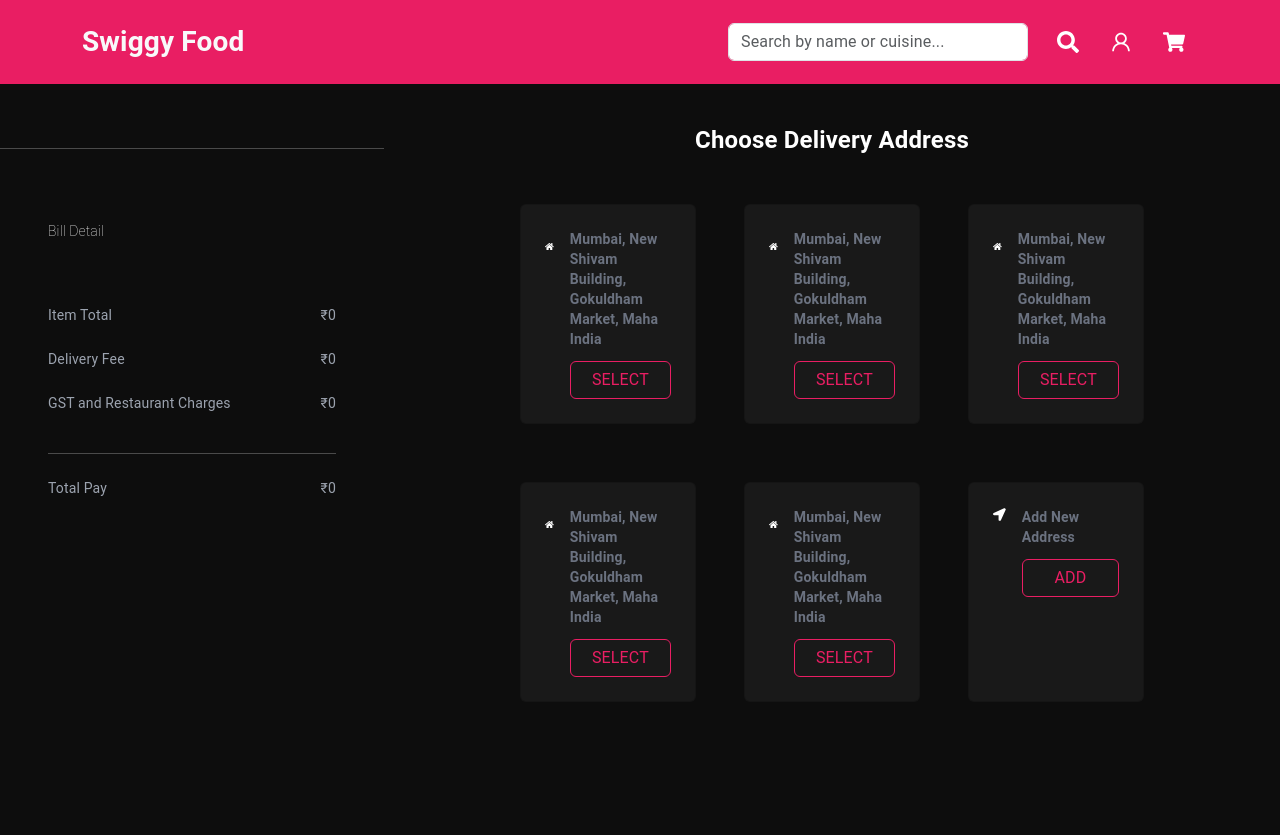
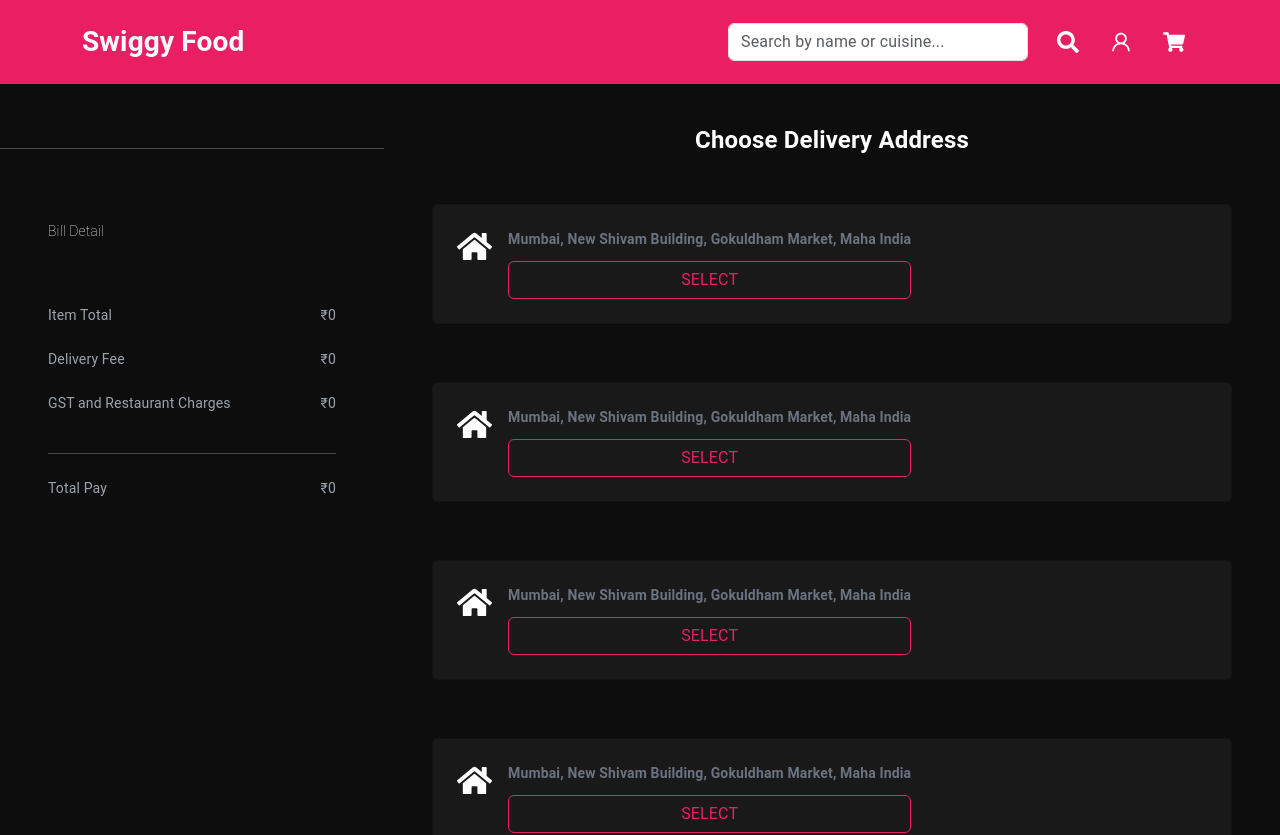
Before and after one commit to namratachavan15/onlinefoodorderingspringbootreact, a React (Create React App) app in the folder Front end/food_order copy 2/: page /cart in a window 1280 px wide. Shown: the top 835 px of the page. Built offline with nearby package versions, Linux system fonts and the light colour scheme.

Commit message:
Update AddressCart.jsx

```diff
--- a/Front end/food_order copy 2/src/component/Cart/AddressCart.jsx
+++ b/Front end/food_order copy 2/src/component/Cart/AddressCart.jsx
@@ -4,7 +4,7 @@
 
 const AddressCart = ({ item, showButton, handleSelectAddress }) => {
   return (
-    <Card className="d-flex flex-row gap-3 p-4 w-64"  style={{backgroundColor:"#191919"}}>
+    <Card className="d-flex flex-row gap-3 p-4 w-100 flex-wrap"  style={{backgroundColor:"#191919"}}>
       <FaHome size={35} className="text-white" />
       <div className="space-y-3 text-gray-500">
         <h1 className="font-semibold text-sm" style={{ fontFamily: "Roboto, Helvetica, Arial, sans-serif" }}>Mumbai, New Shivam Building, Gokuldham Market, Maha India</h1>
```
